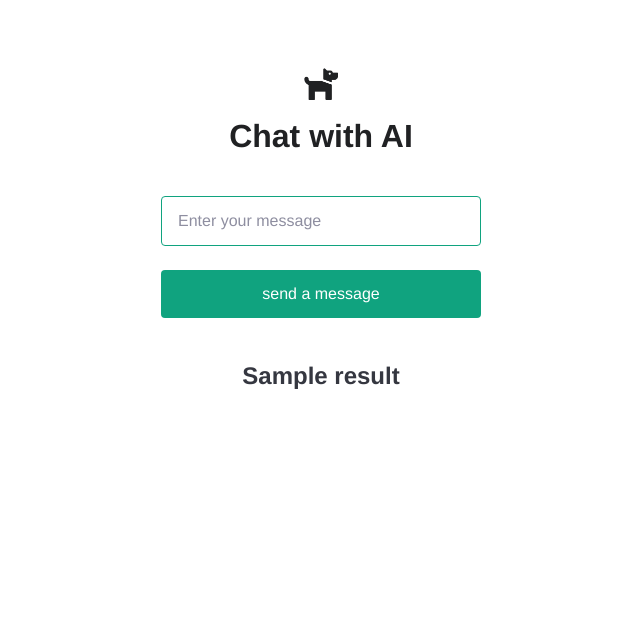
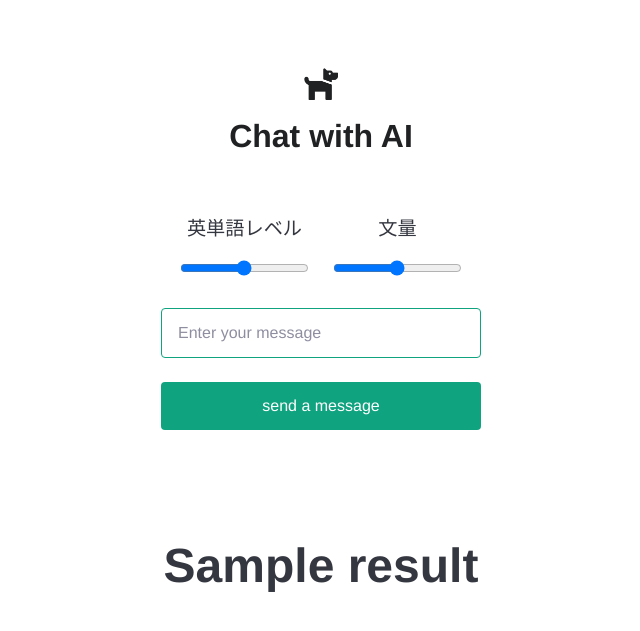
Before and after one commit to KotaniYutaka/chat-ai, a Flask app: template templates/index.html in a window 1280 px wide. Shown: the top 631 px of the page, without its empty margins (319-959 px from the left). Run offline with Flask 2, Linux system fonts and the light colour scheme; the template is opened without the code that fills it: most values are stand-ins (such as "Sample title", 1, 10 or a date in 2020); some web fonts are replaced.

Commit message:
Add files via upload

```diff
--- a/templates/index.html
+++ b/templates/index.html
@@ -1,29 +1,70 @@
 <!DOCTYPE html>
 <head>
-<!-- Google tag (gtag.js) -->
-<script async src="https://www.googletagmanager.com/gtag/js?id=G-D30G3QVQ8S"></script>
-<script>
-  window.dataLayer = window.dataLayer || [];
-  function gtag(){dataLayer.push(arguments);}
-  gtag('js', new Date());
-
-  gtag('config', 'G-D30G3QVQ8S');
-</script>
-  <title>英会話チャットAI[無料]</title>
+  <title>英会話チャットAI[無料]|Chat with AI</title>
   <link
     rel="shortcut icon"
     href="{{ url_for('static', filename='dog.png') }}"
   />
   <link rel="stylesheet" href="{{ url_for('static', filename='main.css') }}" />
+
 </head>
 
 <body>
   <img src="{{ url_for('static', filename='dog.png') }}" class="icon" />
   <h3>Chat with AI</h3>
-  <form action="/" method="post">
-    <input type="text" name="animal" placeholder="Enter your message" required />
+  <form id="postForm"  method="POST" >
+
+    <div style="display: flex; justify-content: center; font-family: Impact;">
+      <div style="display: flex; flex-direction: column; align-items: center;">
+        <p style="font-size: 1.2em;">英単語レベル</p>
+        <input type="range" id="sliderInput" name="voc_level" min="1" max="100" value="50" >
+      </div>
+      <div style="display: flex; flex-direction: column; align-items: center; margin-left: 20px; margin-bottom: 30px;">
+        <p style="font-size: 1.2em;">文量</p>
+        <input type="range" id="sliderInput2" name="sentence_length" min="1" max="100" value="50" >
+      </div>
+    </div>
+
+    <input type="text" id='userInput' name="animal" placeholder="Enter your message" autocomplete="off" required />
     <input type="submit" value="send a message" />
+    <!-- <div id="messages" style="white-space: pre-wrap; word-wrap: break-word; width: 60%; max-height: none; overflow: visible; font-size: 1.5em; margin: 0 auto; text-align: center; margin-bottom: 20px; line-height: 1.5; display: flex; justify-content: center;"></div> -->
   </form>
+  <div id="messages" style="white-space: pre-wrap; word-wrap: break-word; width: 40%; max-height: none; overflow: visible; font-size: 1.5em; margin-top: 20px; text-align: center; margin-bottom: 40px; line-height: 1.5; display: flex; justify-content: center; font-family: Helvetica;"></div>
+
+  <script>
+    document.getElementById('postForm').addEventListener('submit', getData);
+    var submitBtn = document.querySelector('input[type="submit"]');
+    submitBtn.disabled = false;
+
+    function getData(e){
+      e.preventDefault();
+      submitBtn.disabled = true
+      submitBtn.value = "processing...";
+
+
+
+      var name = document.getElementById('userInput').value;
+      var sliderValue = document.getElementById('sliderInput').value;
+      var sliderValue2 = document.getElementById('sliderInput2').value;
+      var params = {user_input:name, slider_value:sliderValue, slider_value2:sliderValue2}
+
+      var xhr = new XMLHttpRequest();
+
+      xhr.open('post', '../output', true);
+      xhr.setRequestHeader('Content-Type', 'application/json');
+
+      xhr.onload = function(){
+        console.log('Reached');
+        document.getElementById('messages').innerHTML= this.responseText;
+        // submit buttonを有効に戻す
+        submitBtn.disabled  = false;
+        // submit buttonのテキストを元に戻す
+        submitBtn.value = "send a message";
+      }
+      xhr.send(JSON.stringify(params));
+    }
+
+  </script>
   {% if result %}
   <style>
     .result {
@@ -32,7 +73,7 @@
       max-width: 600px;
       max-height: none;
       overflow: visible;
-      font-size: 1.5em;
+      font-size: 3em;
       line-height: 1.5;
     }
   </style>
```
